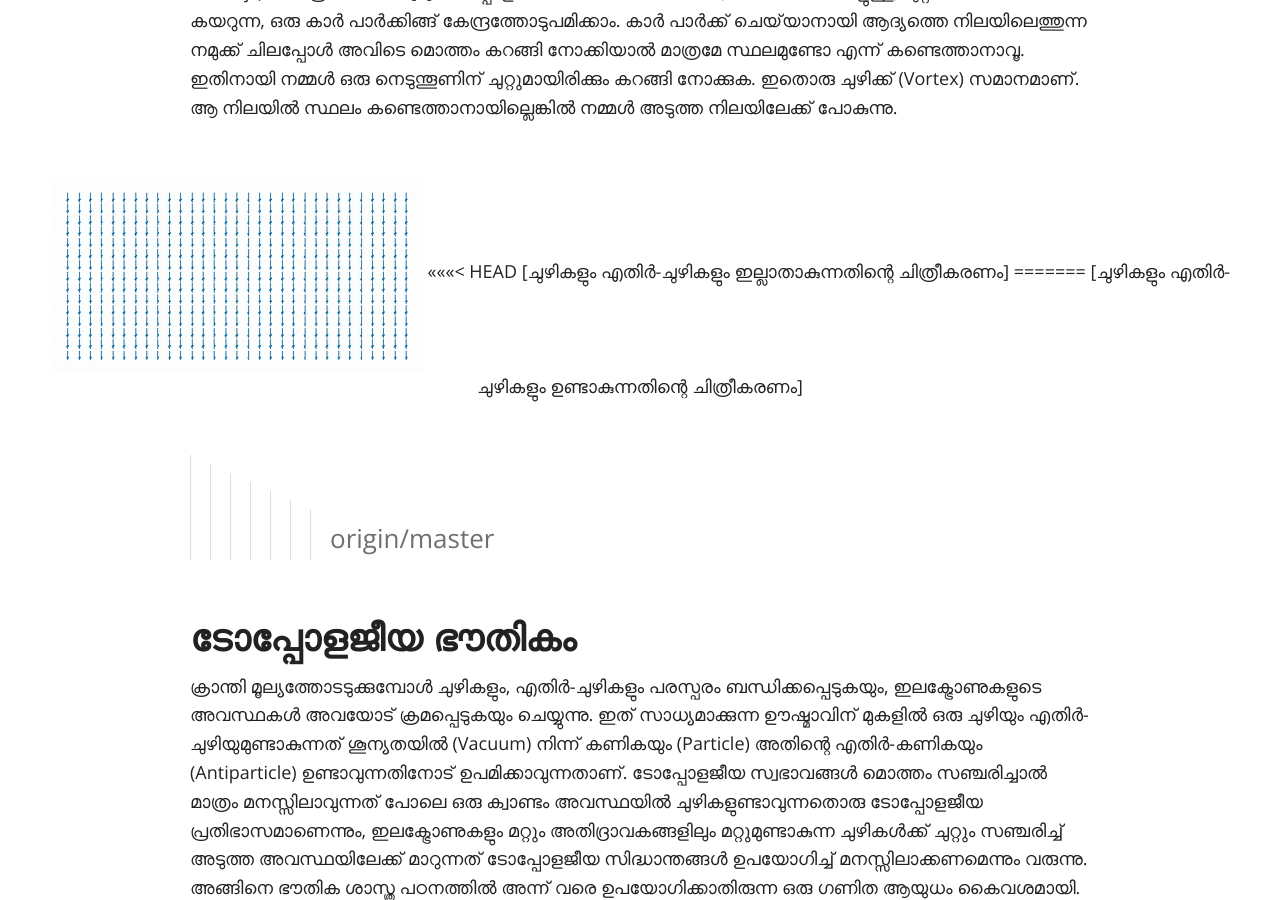
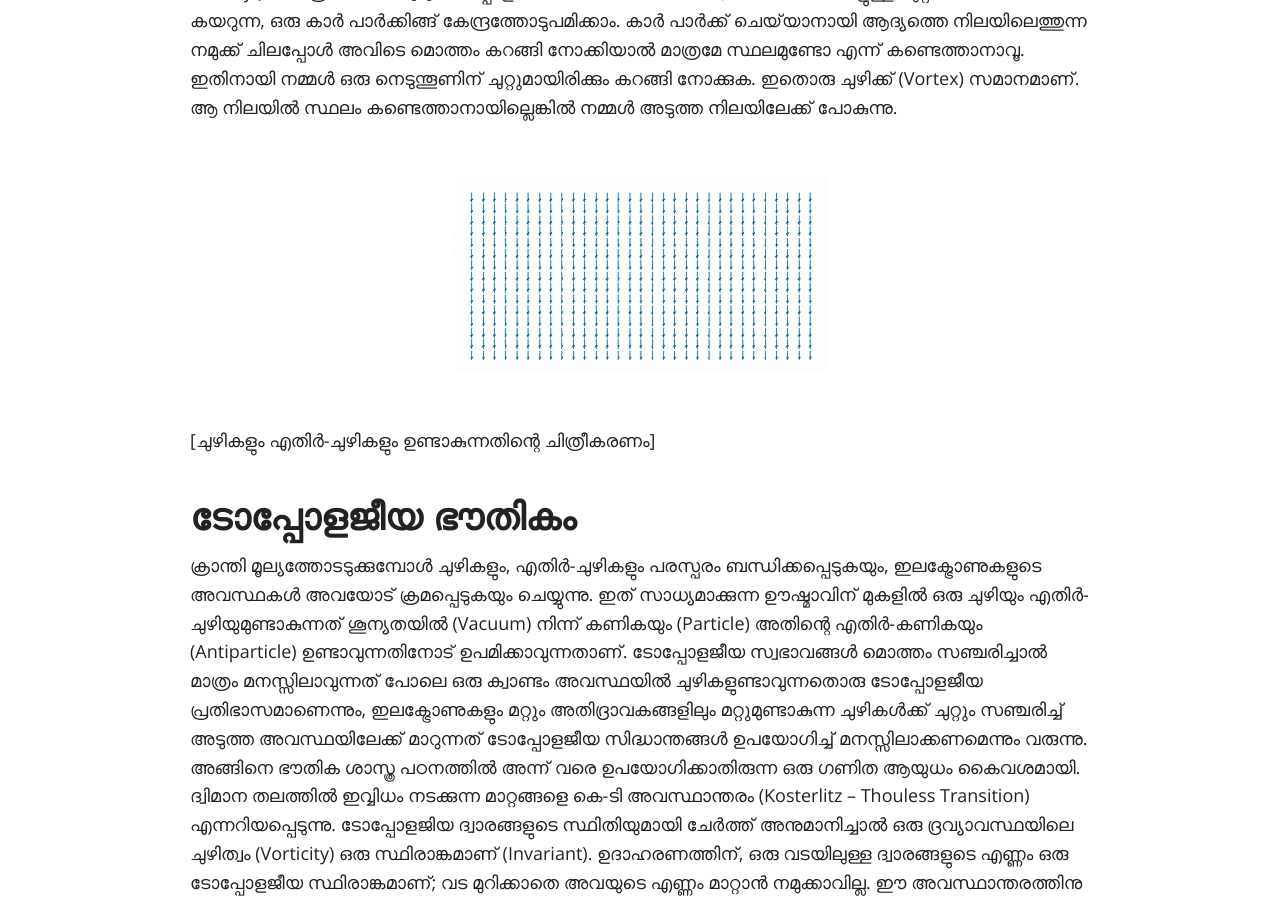
Before and after one commit to nishad/jijopu.github.io, a Jekyll site: the page built from _posts/2016-10-13-matter.md, in a window 1280 px wide and 900 px high, scrolled down 4014 px. Built offline with Jekyll 4.4.1, drawn with Linux system fonts in a browser that asks for light colours; nearby versions of some CDN libraries; comment, search, counter and statistics services are not loaded.

Commit message:
minredit

```diff
--- a/_posts/2016-10-13-matter.md
+++ b/_posts/2016-10-13-matter.md
@@ -53,11 +53,8 @@ modified: '2016-10-13'
  ടോപ്പോളജീയ അവസ്ഥകൾ രൂപപ്പെടുന്ന അതിചാലകങ്ങൾ (Supercondcutors), അതിദ്രാവകങ്ങൾ (Superfluids), കാന്തിക വസ്തുക്കൾ (Magnetic materials) എന്നിവയിലൊക്കെ ടോപ്പോളജിയ ന്യൂനതകൾ വഴി നിരവധി ചുഴികൾ രൂപപ്പെടുന്നു. തൌലെസിന്റെ സഹ ഗവേഷകനായിരുന്ന മാഴ്സൽ ഡെൻ നിജ്സിന്റെ (Marcel den Nijs) അഭിപ്രായത്തിൽ [3] ടോപ്പോളജീയ അവസ്‌ഥാന്തരത്തെ, നിരവധി നിലകളുള്ള, ചുറ്റിത്തിരിഞ്ഞ് കയറുന്ന, ഒരു കാർ പാർക്കിങ്ങ് കേന്ദ്രത്തോടുപമിക്കാം. കാർ പാർക്ക് ചെയ്‌യാനായി ആദ്യത്തെ നിലയിലെത്തുന്ന നമുക്ക് ചിലപ്പോൾ അവിടെ മൊത്തം കറങ്ങി നോക്കിയാൽ മാത്രമേ സ്ഥലമുണ്ടോ എന്ന് കണ്ടെത്താനാവൂ. ഇതിനായി നമ്മൾ ഒരു നെടുന്തൂണിന് ചുറ്റുമായിരിക്കും കറങ്ങി നോക്കുക. ഇതൊരു ചുഴിക്ക് (Vortex) സമാനമാണ്. ആ നിലയിൽ സ്ഥലം കണ്ടെത്താനായില്ലെങ്കിൽ നമ്മൾ അടുത്ത നിലയിലേക്ക് പോകുന്നു.
 
  ![Vortex](../images/nobel/vortex.gif)
-<<<<<<< HEAD
- [ചുഴികളും എതിർ-ചുഴികളും ഇല്ലാതാകുന്നതിന്റെ ചിത്രീകരണം]
-=======
+
  [ചുഴികളും എതിർ-ചുഴികളും ഉണ്ടാകുന്നതിന്റെ ചിത്രീകരണം]
->>>>>>> origin/master
 
 ## ടോപ്പോളജീയ ഭൗതികം
 
```
